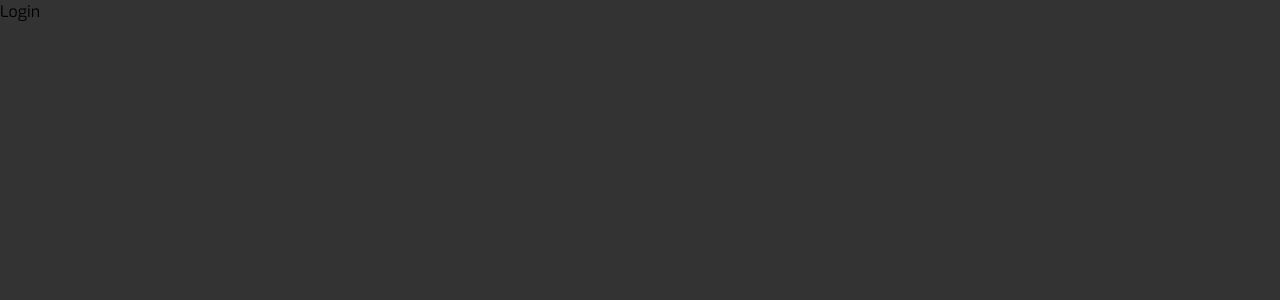
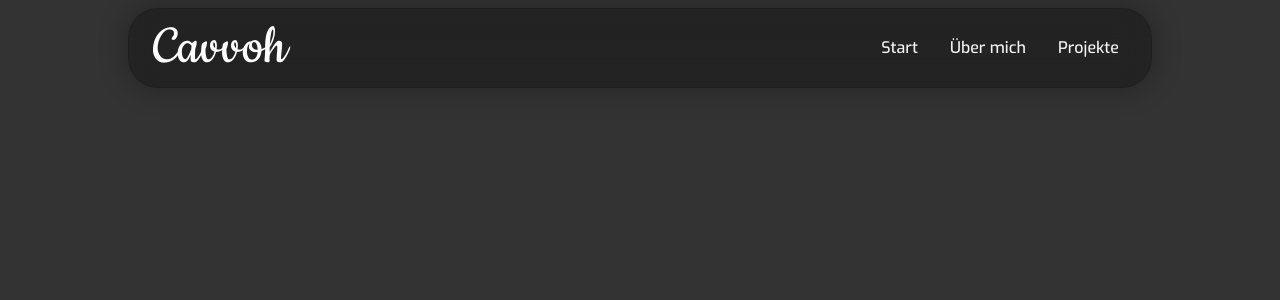
Before and after one commit to Cavvoh/cavvoh.github.io, a React (Create React App) app: page /login in a window 1280 px wide. Shown: the top 300 px of the page. Built offline with nearby package versions, Linux system fonts and the light colour scheme.

Commit message:
minor tweaks

```diff
--- a/package.json
+++ b/package.json
@@ -13,6 +13,7 @@
     "react-google-button": "^0.8.0",
     "react-icons": "^5.3.0",
     "react-router-dom": "^6.28.0",
+    "react-router-hash-link": "^2.4.3",
     "react-scripts": "^5.0.1",
     "react-scroll": "^1.9.0",
     "react-simple-typewriter": "^5.0.1",
--- a/src/components/Home.jsx
+++ b/src/components/Home.jsx
@@ -1,10 +1,15 @@
-import React from 'react';
+import React, { useEffect } from 'react';
 import HeroImage from "../assets/JonasLEGO_6.png";
 import { MdOutlineKeyboardArrowRight } from "react-icons/md";
 import {Link} from 'react-scroll';
 import { Typewriter } from 'react-simple-typewriter'
 
 const Home = () => {
+
+  useEffect(()=>{
+      document.title = "Cavvoh - Profil"
+  })
+
   return (
     <div name="Start" className="sm:pt-[180px] pt-[80px] w-full h-screen text-zinc-100">
 
--- a/src/components/Login.jsx
+++ b/src/components/Login.jsx
@@ -1,9 +1,10 @@
 import React from 'react'
+import NavBar from './NavBar'
 
 const Login = () => {
   return (
     <>
-        Login
+        <NavBar />
     </>
   )
 }
```
Also changed, not shown: 1 other file (tests, documents, lock files or other folders).
